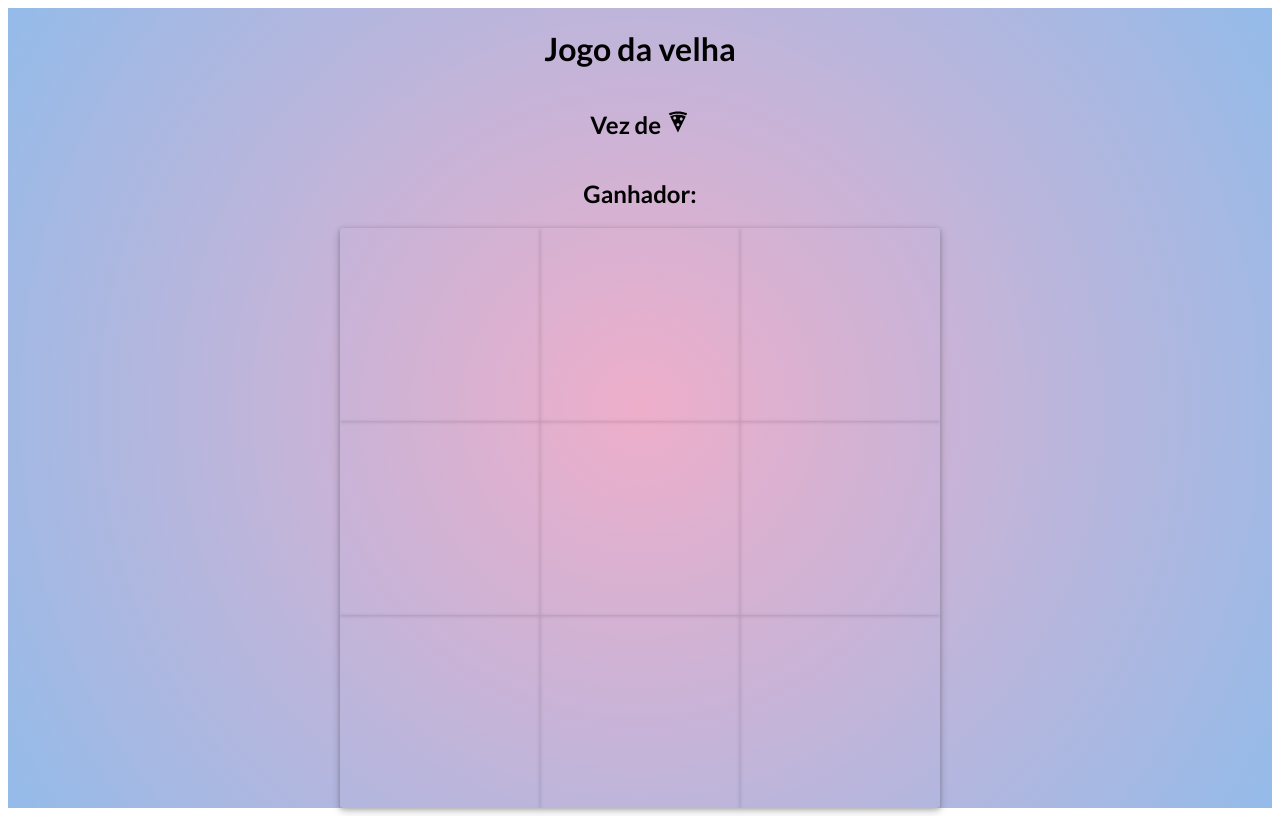
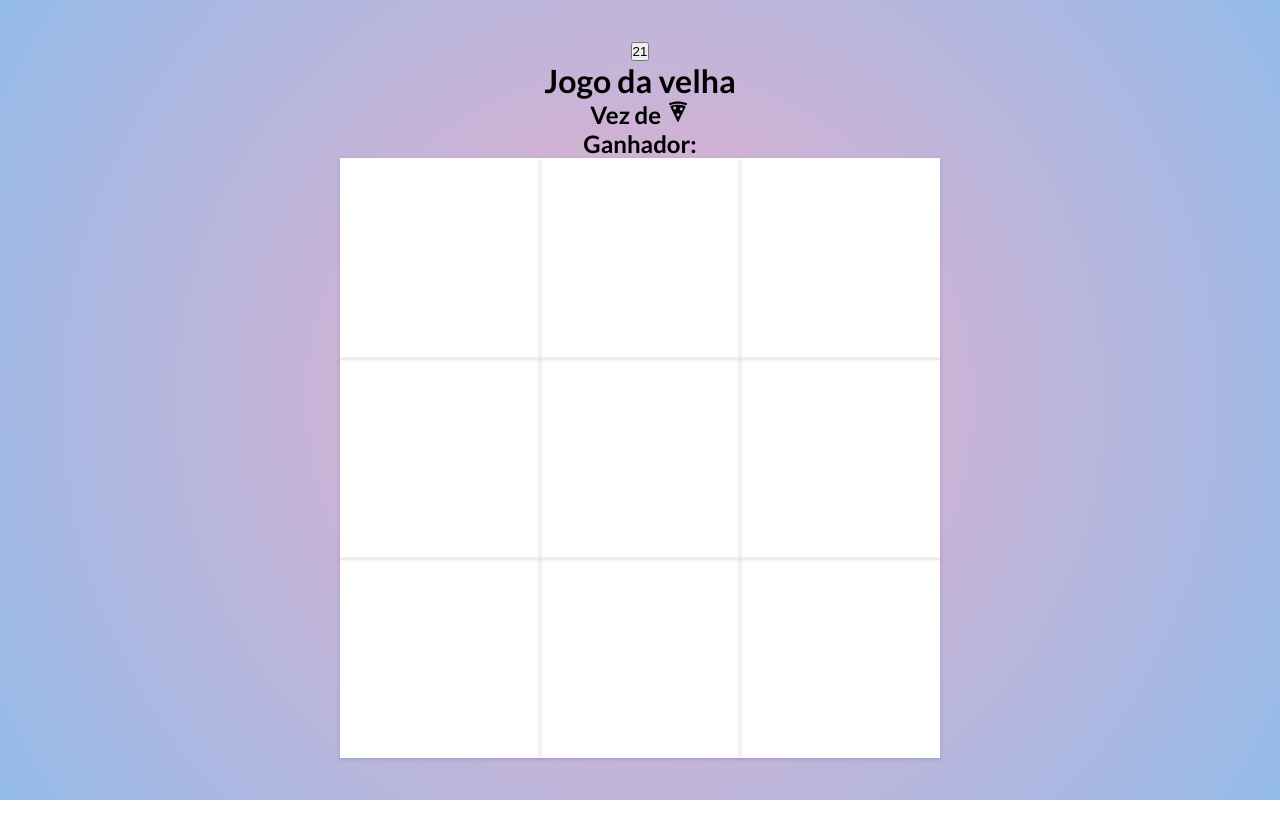
Before and after one commit to Arkadina/hash-game, a React (Vite) app: page / in a window 1280 px wide. Built offline with nearby package versions, Linux system fonts and the light colour scheme.

Commit message:
solved redux looping

```diff
--- a/src/App.css
+++ b/src/App.css
@@ -1,11 +1,18 @@
 @import url("https://fonts.googleapis.com/css2?family=Lato:ital,wght@0,100;0,300;0,400;0,700;0,900;1,100;1,300;1,400;1,700;1,900&display=swap");
+
+* {
+    padding: 0;
+    margin: 0;
+
+    box-sizing: border-box;
+}
 
 .App {
     display: flex;
     flex-direction: column;
     align-items: center;
     justify-content: center;
-    max-height: 100vh;
+    height: 100vh;
     font-family: "Lato", sans-serif;
     background: rgb(238, 174, 202);
     background: radial-gradient(
--- a/src/App.jsx
+++ b/src/App.jsx
@@ -14,8 +14,7 @@ const Container = styled.div`
     display: grid;
     grid-template-columns: 1fr 1fr 1fr;
     grid-template-rows: 1fr 1fr 1fr;
-    border-radius: 4px;
-    box-shadow: rgba(0, 0, 0, 0.24) 0px 3px 8px;
+    background-color: #fff;
 `;
 
 const SmallContainer = styled.div`
@@ -35,26 +34,8 @@ function App() {
     const data = useSelector((state) => state.data);
     const dispatch = useDispatch();
 
-    if (winner) {
-        let obj = {
-            id: generateId(8),
-            winner,
-        };
-
-        console.log(obj);
-
+    function handle(obj) {
         dispatch(addData(obj));
-        console.log(data);
-    }
-
-    if ((leafMoves.length + pizzaMoves.length == 9) & (winner == null)) {
-        setWinner("No winner");
-        let obj = {
-            id: generateId(8),
-            winner: "No winner",
-        };
-
-        console.log(obj);
     }
 
     function handleMove(pos) {
@@ -72,6 +53,7 @@ function App() {
             }
             userMove === "pizza" ? setUserMove("leaf") : setUserMove("pizza");
         }
+        verifyWinner();
     }
 
     function verifyWinner() {
@@ -119,18 +101,55 @@ function App() {
         }
 
         if (hasLeafWon) {
-            setWinner("Leaf");
+            let obj = {
+                id: generateId(8),
+                winner: "Leaf",
+            };
+
+            console.log(obj);
+            handle(obj);
+            handle(obj);
+            console.log(data);
         }
 
         if (hasPizzaWon) {
-            setWinner("Pizza");
+            let obj = {
+                id: generateId(8),
+                winner: "Pizza",
+            };
+
+            console.log(obj);
+            handle(obj);
+            handle(obj);
+            console.log(data);
         }
 
-        console.log("verify");
+        // if (winner) {
+        //     let obj = {
+        //         id: generateId(8),
+        //         winner: "Pizza",
+        //     };
+
+        //     console.log(obj);
+        //     handle(obj);
+        // }
+
+        // if ((leafMoves.length + pizzaMoves.length == 9) & (winner == null)) {
+        //     setWinner("No winner");
+        //     let obj = {
+        //         id: generateId(8),
+        //         winner: "No winner",
+        //     };
+
+        //     console.log(obj);
+        //     handle(obj);
+        // }
     }
 
     return (
         <div className="App">
+            <button onClick={(e) => console.log(data)}>21</button>
+
             <h1>Jogo da velha</h1>
             <h2>
                 Vez de {userMove === "pizza" ? <IoMdPizza /> : <IoIosLeaf />}
--- a/src/features/dataSlice.js
+++ b/src/features/dataSlice.js
@@ -1,12 +1,12 @@
 import { createSlice } from "@reduxjs/toolkit";
 
 export const dataSlice = createSlice({
-    name: "dataSlice!",
+    name: "data",
     initialState: [],
     reducers: {
         addData: (state, action) => {
             console.log("addData reducer");
-
+            console.log(action.payload)
             return [...state, action.payload];
         },
     },
```
